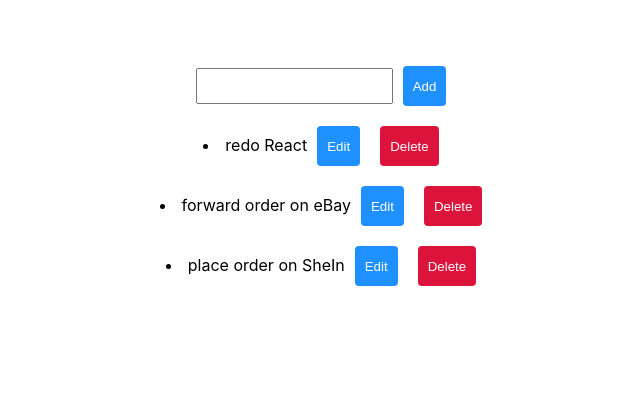
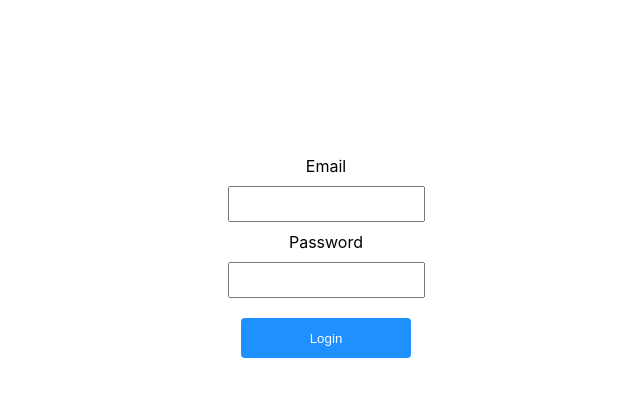
Before and after one commit to HuongDang-Miley/frontend-redo-react-todo-app, a React (Create React App) app: page / in a window 1280 px wide. Shown: the top 396 px of the page, without its empty margins (314-954 px from the left). Built offline with nearby package versions, Linux system fonts and the light colour scheme.

Commit message:
Create Login Component, import it to App.js. When is Auth is true, show todo page, when isAuth is false, show login page

```diff
--- a/src/App.css
+++ b/src/App.css
@@ -4,9 +4,18 @@ div {
 
 }
 
+li {
+  list-style: none;
+}
+
+form {
+  display: inline-block;
+}
+
 input {
   height: 16px;
   padding: 8px;
+  margin-left: 16px;
 }
 
 button {
@@ -21,6 +30,15 @@ button {
 
 .edit {
   background-color: dodgerblue;
+}
+
+.login-button {
+  width: 170px;
+}
+
+.login-form {
+  margin-top: 100px;
+  text-align: center;
 }
 
 .disable {
@@ -39,3 +57,7 @@ button {
 .general-message {
   color: blue;
 }
+
+.login-input {
+  margin: 10px;
+}
--- a/src/App.js
+++ b/src/App.js
@@ -2,6 +2,8 @@ import React, { Component } from 'react'
 import { v4 as uuidv4 } from "uuid";
 import './App.css'
 import TodoList from './components/TodoList'
+import Login from './components/login/Login'
+
 
 export default class App extends Component {
   state = {
@@ -9,19 +11,20 @@ export default class App extends Component {
       {
         id: uuidv4(),
         name: 'redo React',
-        ToggleEdit: false
+        toggleEdit: false
       },
       {
         id: uuidv4(),
         name: 'forward order on eBay',
-        ToggleEdit: false
+        toggleEdit: false
       },
       {
         id: uuidv4(),
         name: 'place order on SheIn',
-        ToggleEdit: false
+        toggleEdit: false
       }
     ],
+    isAuth: false,
     inputValue: "",
     submitError: false,
     submitErrorMessage: "",
@@ -82,39 +85,31 @@ export default class App extends Component {
 
   }
 
-  handEditButton = (id) => {
-    console.log(id)
+  handEditButton = (targetId) => {
+    console.log(targetId)
     let copyTodoList = [...this.state.todoList]
-    for (const item of copyTodoList) {
-      if (item.id === id) {
-        item.ToggleEdit = true
-      } else {
-        item.ToggleEdit= false
+    copyTodoList.map(item => {
+      if (item.id === targetId) {
+        item.toggleEdit = true
       }
-    }
+      // else {
+      //   item.toggleEdit=false
+      // }
+      return item
+    })
+
     console.log(copyTodoList)
     this.setState({
       todoList: copyTodoList
     })
-    //  let selectedTodo = copyTodo.map((item) => {
-    //     if ( item.id === id) { item.ToggleEdit = true}
-    //   else {item.ToggleEdit= false}})
-    //   console.log(selectedTodo)
-    // this.setState({
-    //   todoList: selectedTodo
-    // })
-    // this.setState({
-    //   toggleEdit: true,
-    //   toggleEditAndUpdate: 'Update'
-    // })
-    // this.state.todoList.map(item => {if (item.id === id) })
-    // console.log('from App.js line 65')
-    // let {toggleEditAndUpdate} = this.state
-    // if (toggleEditAndUpdate === 'Edit') {
-    //   this.setState({
-    //     toggleEditAndUpdate: "Update"
-    //   })
-    // }
+  }
+
+  handleUpdateButton = (id) => {
+    console.log('this is id in line 0=106', id)
+    console.log(this.state.inputValue)
+    // let copyArr = [...this.state.todoList]
+
+
   }
 
   render() {
@@ -124,9 +119,12 @@ export default class App extends Component {
       submitErrorMessage,
       noTodo,
       noTodoMessage,
+      isAuth
     } = this.state
     return (
       <div>
+        {isAuth
+          ? <div>
             {submitError ? <p className="error-message">{submitErrorMessage}</p> : ""}
             <form>
               <input
@@ -148,7 +146,13 @@ export default class App extends Component {
                 todoList={todoList}
                 handleDeleteButton={this.handleDeleteButton}
                 handEditButton={this.handEditButton}
+                handleUpdateButton={this.handleUpdateButton}
+                inputValue={this.state.inputValue}
+                handleInputChange={this.handleInputChange}
               />
+            }
+          </div>
+          : <Login />
         }
 
 
--- a/src/components/TodoList.js
+++ b/src/components/TodoList.js
@@ -1,21 +1,38 @@
 import React from 'react'
 import '../App.css'
 
-const TodoList = ({ todoList, handleDeleteButton, handEditButton }) => {
+const TodoList = ({ todoList,
+    handleDeleteButton,
+    handEditButton,
+    handleUpdateButton,
+    inputValue,
+    handleInputChange }) => {
 
     return (
-        todoList.map(({ id, name, ToggleEdit }) => {
+        todoList.map(({ id, name, toggleEdit }) => {
             return (
-                <li key={id}>{name}
-                    {ToggleEdit
-                        ? <button
-                            className="edit"
-                            onClick={() => handEditButton(id)}
-                        >Update</button>
-                        : <button
-                            className="edit"
-                            onClick={() => handEditButton(id)}
-                        >Edit</button>
+                <li key={id}>
+                    {toggleEdit
+                        ? <form>
+                            <input></input>
+                            <button
+                                // onChange={handleInputChange}
+                                // name="inputValue"
+                                // // value={inputValue}
+                                // value = {inputValue}
+                                // type="text"
+                                // className="edit"
+                                // onClick={handleUpdateButton(id)}
+                            >Update</button>
+                        </form>
+                        :
+                        <>
+                            {name}
+                            <button
+                                className="edit"
+                                onClick={() => handEditButton(id)}
+                            >Edit</button>
+                        </>
                     }
 
                     <button
--- /dev/null
+++ b/src/components/login/Login.js
@@ -0,0 +1,18 @@
+import React, { Component } from 'react'
+import './login.css'
+
+const Login = () => {
+
+        return (
+            <form className="login-form">
+                <label style={{textAlign: "left"}}>Email</label><br/>
+                <input className = "login-input"></input><br/>
+                <label>Password</label><br/>
+                <input className = "login-input"></input><br/>
+                <button className = "edit login-button">Login</button>
+            </form>
+        )
+
+}
+
+export default Login
```
Also changed, not shown: src/components/login/login.css (added). Lines whose indentation alone changed are shown as unchanged.
